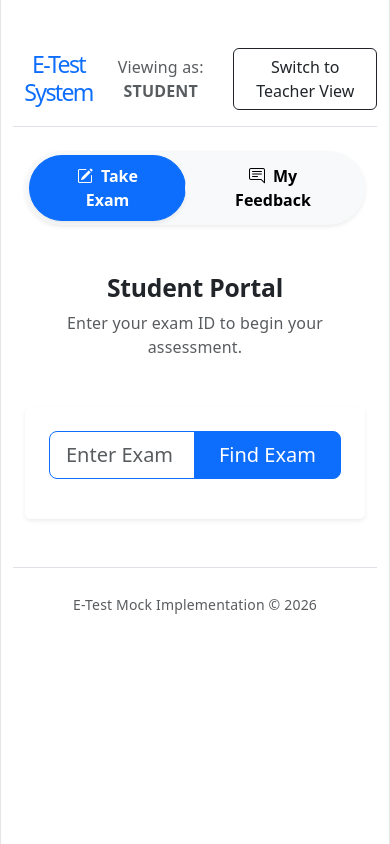
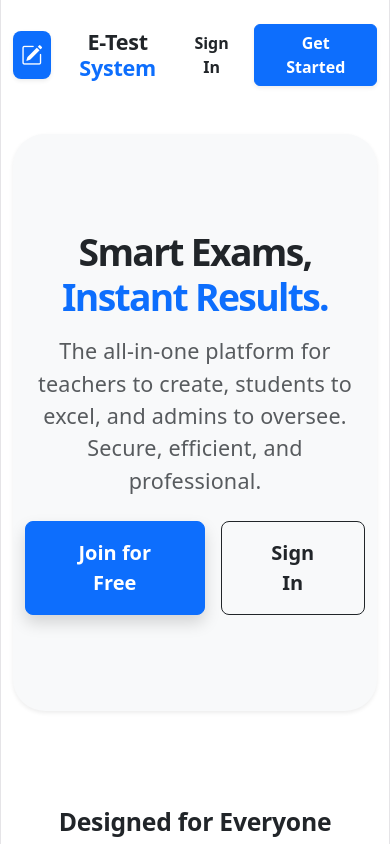
Before and after one commit to MahmoudHleihil/ExamApp-MockData, a React (Vite) app in the folder client/: page / in a window 390 px wide. Shown: the top 844 px of the page. Built offline with nearby package versions, Linux system fonts and the light colour scheme.

Commit message:
adding the new components and objects for login, register and admin dashboard - #15

```diff
--- a/client/src/App.jsx
+++ b/client/src/App.jsx
@@ -1,39 +1,164 @@
 import React, { useState } from 'react';
 import TeacherDashboard from './components/TeacherDashboard';
 import StudentPortal from './components/StudentPortal';
+import AdminDashboard from './components/AdminDashboard';
+import Home from './components/Home';
+import Login from './components/auth/Login';
+import Register from './components/auth/Register';
+import ForgotPassword from './components/auth/ForgotPassword';
+import ResetPassword from './components/auth/ResetPassword';
+import { userService } from './api/userService';
 
 function App() {
-  const [role, setRole] = useState('student'); // 'student' or 'teacher'
+  const [user, setUser] = useState(() => {
+    const savedUser = localStorage.getItem('etest_user') || sessionStorage.getItem('etest_user');
+    return savedUser ? JSON.parse(savedUser) : null;
+  });
+  const [viewMode, setViewMode] = useState('home'); // 'home', 'login', 'register', 'forgot', 'reset'
+  const [resetEmail, setResetEmail] = useState('');
 
-  const toggleRole = () => {
-    setRole(prevRole => prevRole === 'student' ? 'teacher' : 'student');
+  // אם אימות הכניסה הצליח אז קוראים לפונקציה זו לשמור את נתוני המשתמש באתר
+  const handleLoginSuccess = (userData, rememberMe) => {
+    setUser(userData);
+    // אם נךחץ על תזכור אותי, אז הנתונים יישמרו ב localStorage שגם אם סגרנו את הדף האתר יזכור אותנו. אחרת נשמור אותם ב sessionStorage שהנתונים ימחקו אחרי סגירת הדף
+    if (rememberMe) {
+      localStorage.setItem('etest_user', JSON.stringify(userData));
+    } else {
+      sessionStorage.setItem('etest_user', JSON.stringify(userData));
+    }
   };
 
+  // אם אימות הרישום הצליח אז קוראים לפונקציה זו לשמור את נתוני המשתמש באתר
+  const handleRegisterSuccess = (userData) => {
+    // For registration, we'll default to session storage for safety unless they login later with rememberMe
+    if (userData) {
+      setUser(userData);
+      sessionStorage.setItem('etest_user', JSON.stringify(userData));
+    }
+  };
+
+  // פונקציה אסינכרונית לטפל ביציאה
+  const handleLogout = async () => {
+    await userService.logout();
+    setUser(null);
+    setViewMode('home');
+    // מנקה את נתוני המשתמש השמורים באתר
+    localStorage.removeItem('etest_user');
+    sessionStorage.removeItem('etest_user');
+  };
+
+  // אם עדיין לא נכנסנו לחשבון שלנו
+  if (!user) {
+    return (
+      <div className="container py-4">
+        <header className="d-flex justify-content-between align-items-center mb-5">
+           <div className="d-flex align-items-center cursor-pointer" onClick={() => setViewMode('home')} style={{ cursor: 'pointer' }}>
+              <div className="bg-primary text-white rounded-3 p-2 me-2 shadow-sm">
+                <i className="bi bi-pencil-square fs-4"></i>
+              </div>
+              <h2 className="h4 fw-bold text-dark mb-0">E-Test <span className="text-primary">System</span></h2>
+           </div>
+           <div className="d-flex gap-2">
+              <button className="btn btn-link text-dark text-decoration-none fw-bold" onClick={() => setViewMode('login')}>Sign In</button>
+              <button className="btn btn-primary px-4 fw-bold shadow-sm" onClick={() => setViewMode('register')}>Get Started</button>
+           </div>
+        </header>
+
+        <main>
+          {viewMode === 'home' && <Home onStart={(mode) => setViewMode(mode)} />}
+
+          {(viewMode === 'login' || viewMode === 'register' || viewMode === 'forgot' || viewMode === 'reset') && (
+            <div className="row justify-content-center py-4">
+              <div className="col-xl-11">
+                {viewMode === 'login' && (
+                  <Login
+                    onLoginSuccess={handleLoginSuccess}
+                    onSwitchToRegister={() => setViewMode('register')}
+                    onSwitchToForgot={() => setViewMode('forgot')}
+                    onBackToHome={() => setViewMode('home')}
+                  />
+                )}
+                {viewMode === 'register' && (
+                  <Register
+                    onRegisterSuccess={handleRegisterSuccess}
+                    onSwitchToLogin={() => setViewMode('login')}
+                    onBackToHome={() => setViewMode('home')}
+                  />
+                )}
+                {viewMode === 'forgot' && (
+                  <ForgotPassword
+                    onSwitchToLogin={() => setViewMode('login')}
+                    onBackToHome={() => setViewMode('home')}
+                    onLinkSent={(email) => {
+                       setResetEmail(email);
+                       // Auto-navigate to reset view for mock purposes
+                       setTimeout(() => setViewMode('reset'), 3000);
+                    }}
+                  />
+                )}
+                {viewMode === 'reset' && (
+                   <ResetPassword
+                     email={resetEmail || 'student@etest.com'}
+                     onResetSuccess={() => setViewMode('login')}
+                   />
+                )}
+              </div>
+            </div>
+          )}
+        </main>
+
+        <footer className="mt-5 pt-5 border-top">
+          <div className="row">
+            <div className="col-md-6 text-center text-md-start">
+              <p className="text-muted small">© 2026 E-Test Mock Platform. Built for Excellence.</p>
+            </div>
+            <div className="col-md-6 text-center text-md-end">
+              <div className="d-flex gap-3 justify-content-center justify-content-md-end">
+                <a href="#" className="text-muted small text-decoration-none">Privacy Policy</a>
+                <a href="#" className="text-muted small text-decoration-none">Terms of Service</a>
+                <a href="#" className="text-muted small text-decoration-none">Contact Support</a>
+              </div>
+            </div>
+          </div>
+        </footer>
+      </div>
+    );
+  }
+
+  // אחרי שנכנסנו לחבון שלנו
   return (
-    <div className="container py-5">
-      <header className="d-flex justify-content-between align-items-center mb-4 pb-3 border-bottom">
-        <h1 className="h3 text-primary m-0">E-Test System</h1>
+    <div className="container py-4">
+      <header className="d-flex justify-content-between align-items-center mb-4 pb-3 border-bottom shadow-none">
+        <div>
+          <h1 className="h4 fw-bold text-primary m-0">E-Test System</h1>
+          <small className="text-muted">Welcome, <span className="text-dark fw-bold">{user.fullName}</span></small>
+        </div>
         <div className="d-flex align-items-center">
-          <span className="me-3 text-muted">Viewing as: <strong>{role.toUpperCase()}</strong></span>
+          <div className="text-end me-3">
+            <span className={`badge ${user.role === 'Admin' ? 'bg-danger' : user.role === 'Teacher' ? 'bg-success' : 'bg-info'} d-block mb-1`}>{user.role}</span>
+            <span className="text-muted extra-small" style={{ fontSize: '0.75rem' }}>{user.email}</span>
+          </div>
           <button
-            className={`btn ${role === 'student' ? 'btn-outline-dark' : 'btn-outline-info'}`}
-            onClick={toggleRole}
+            className="btn btn-outline-danger btn-sm px-3 fw-bold border-2"
+            onClick={handleLogout}
           >
-            Switch to {role === 'student' ? 'Teacher' : 'Student'} View
+            Logout
           </button>
         </div>
       </header>
 
-      <main>
-        {role === 'teacher' ? (
-          <TeacherDashboard />
+      <main className="animate__animated animate__fadeIn">
+        {user.role === 'Admin' ? (
+          <AdminDashboard user={user} />
+        ) : user.role === 'Teacher' ? (
+          <TeacherDashboard user={user} />
         ) : (
-          <StudentPortal />
+          <StudentPortal user={user} />
         )}
       </main>
 
       <footer className="mt-5 pt-4 border-top text-center text-muted">
-        <small>E-Test Mock Implementation &copy; 2026</small>
+        <small>Logged in as {user.role} | Session active</small>
       </footer>
     </div>
   );
```
